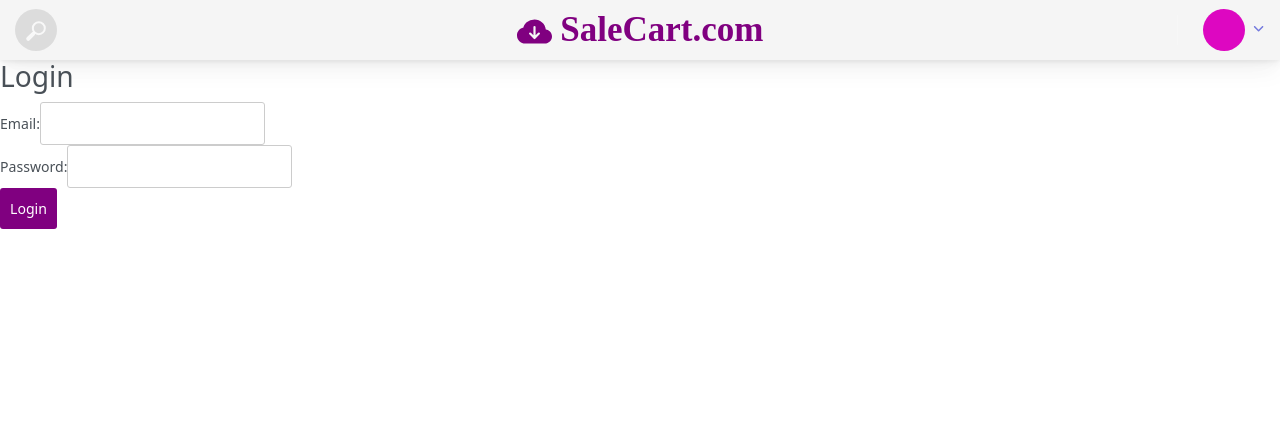
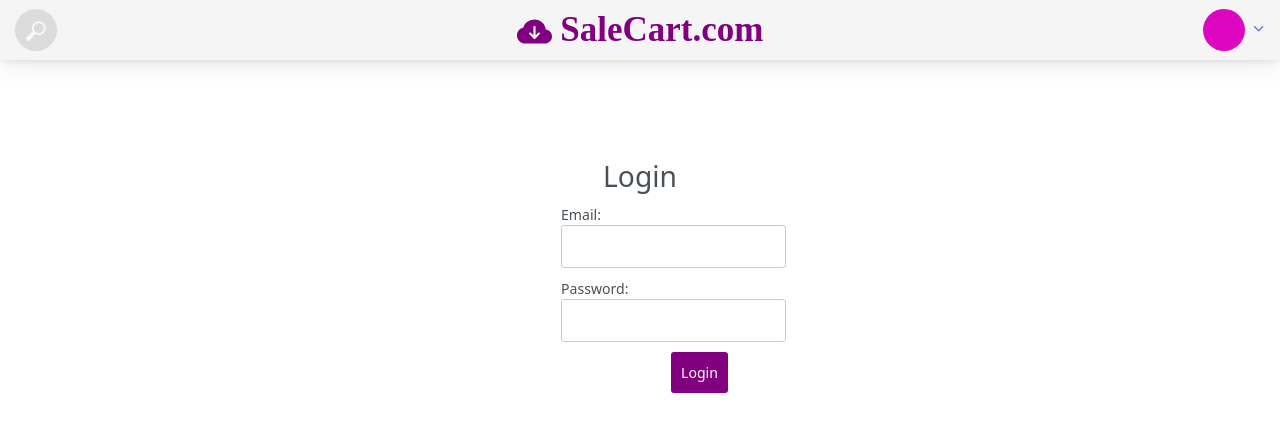
Before and after one commit to Akhrors-hub/Shopping, a React (Create React App) app: page /login in a window 1280 px wide. Shown: the top 432 px of the page. Built offline with nearby package versions, Linux system fonts and the light colour scheme.

Commit message:
update modal

```diff
--- a/package.json
+++ b/package.json
@@ -52,7 +52,7 @@
     "react-dom": "^18.2.0",
     "react-icons": "^4.7.1",
     "react-metismenu": "^1.4.0",
-    "react-modal": "^3.15.1",
+    "react-modal": "^3.16.1",
     "react-perfect-scrollbar": "^1.5.8",
     "react-redux": "^8.1.2",
     "react-resize-detector": "^9.1.0",
--- a/src/App.css
+++ /dev/null
@@ -1,38 +0,0 @@
-.App {
-  text-align: center;
-}
-
-.App-logo {
-  height: 40vmin;
-  pointer-events: none;
-}
-
-@media (prefers-reduced-motion: no-preference) {
-  .App-logo {
-    animation: App-logo-spin infinite 20s linear;
-  }
-}
-
-.App-header {
-  background-color: #282c34;
-  min-height: 100vh;
-  display: flex;
-  flex-direction: column;
-  align-items: center;
-  justify-content: center;
-  font-size: calc(10px + 2vmin);
-  color: white;
-}
-
-.App-link {
-  color: #61dafb;
-}
-
-@keyframes App-logo-spin {
-  from {
-    transform: rotate(0deg);
-  }
-  to {
-    transform: rotate(360deg);
-  }
-}
--- a/src/App.js
+++ b/src/App.js
@@ -22,6 +22,7 @@
 import ResizeDetector from 'react-resize-detector';
 import cx from 'classnames'
 import DetailedProducts from "./components/DetailedProducts";
+
 const customStyles = {
   content: {
     top: '50%',
@@ -30,6 +31,8 @@
     bottom: 'auto',
     marginRight: '-50%',
     transform: 'translate(-50%, -50%)',
+    position: 'absolute',
+    zIndex: 99
   },
 };
 Modal.setAppElement('#root');
@@ -69,6 +72,7 @@
   console.log()
   function closeModal() {
     setIsOpen(false);
+    console.log("teest")
   }
   function modalAlert(msg){
     console.log('test modal')
@@ -88,6 +92,7 @@
 
 
     <div className="App">
+        <Router>
  <div className={user&&user.type=="Admin"?cx(
                     "app-container app-theme-" + colorScheme,
                     {'fixed-header': enableFixedHeader},
@@ -96,10 +101,10 @@
                     {'closed-sidebar': enableClosedSidebar || width < 1250},
                     {'closed-sidebar-mobile': closedSmallerSidebar || width < 1250},
                     {'sidebar-mobile-open': enableMobileMenu},
-                ):isAuth&&cx( "app-container app-theme-" + colorScheme,
-                {'fixed-header': enableFixedHeader})}>
+                ):isAuth?cx( "app-container app-theme-" + colorScheme,
+                {'fixed-header': enableFixedHeader}):" "}>
                     <ResizeDetector handleWidth onResize={onResize} />
-    <Router>
+
        <AppHeader />
 
         <div className="app-main">
@@ -111,7 +116,7 @@
 
 
 
-<div>
+
 
       <Modal
         isOpen={modalIsOpen}
@@ -123,7 +128,7 @@
         <div>{modalText}</div>
 
       </Modal>
-    </div>
+
   <Routes>
   <Route path = "/" element = {<Home />}> </Route>
   <Route path = "/product/add" element = {user&&user.type=="Admin"?<AddProduct />:<Home />}> </Route>
@@ -137,9 +142,10 @@
   {window.location.pathname!="/login"&&window.location.pathname!="/register"&&<Footer />}</div>
   </div>
   </div>
-</Router>
+
 
 </div>
+</Router>
  </div>
 
   );
--- a/src/Layout/AppHeader/Components/UserBox.js
+++ b/src/Layout/AppHeader/Components/UserBox.js
@@ -106,15 +106,15 @@
 
 
             <NavItem>
-                    <NavLink >
-                    <Link to="/login"> LOG IN</Link>
+                 <NavLink href="/login">
+                   LOG IN
 
                     </NavLink>
                 </NavItem>
 
                 <NavItem>
-                    <NavLink>
-                    <Link to="/register">REGISTER</Link>
+                    <NavLink href="/register">
+                    REGISTER
 
                     </NavLink>
                 </NavItem>
--- a/src/components/Login.js
+++ b/src/components/Login.js
@@ -3,6 +3,33 @@
 import { connect } from "react-redux"
 import { login } from "../actions/authactions"
 import { useNavigate } from 'react-router-dom';
+import styled from 'styled-components';
+const Center = styled.div`
+margin: 100px auto;
+width:178px;
+
+
+`
+const InputLabel =  styled.label`
+width: 100px;
+display: block;
+margin-top:10px;
+
+
+`
+const Title = styled.h2`
+text-align: center;
+`
+const Button = styled.button`
+margin-left: 110px;
+margin-top:10px;
+
+`
+const Form = styled.form`
+margin:10px;
+
+`
+
 const Login = ({auth, login}) => {
   const navigate = useNavigate()
   // State to store form data
@@ -34,12 +61,12 @@
   navigate("/")
 }
   return (
-    <div>
-      <h2>Login</h2>
-      <form onSubmit={handleSubmit}>
+    <Center>
+      <Title>Login</Title>
+      <Form onSubmit={handleSubmit}>
 
         <div>
-          <label>Email:</label>
+          <InputLabel>Email:</InputLabel>
           <input
             type="email"
             name="email"
@@ -49,7 +76,7 @@
           />
         </div>
         <div>
-          <label>Password:</label>
+          <InputLabel>Password:</InputLabel>
           <input
             type="password"
             name="password"
@@ -58,9 +85,9 @@
             required
           />
         </div>
-        <button type="submit">Login</button>
-      </form>
-    </div>
+        <Button type="submit">Login</Button>
+      </Form>
+    </Center>
   );
 };
 const mapStateToProps = state =>({auth: state})
```
Also changed, not shown: src/assets/base.css, 1 other file (tests, documents, lock files or other folders).
